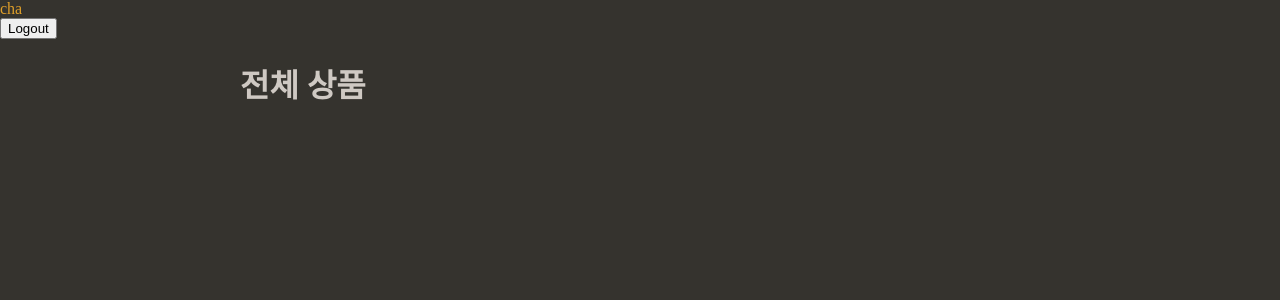
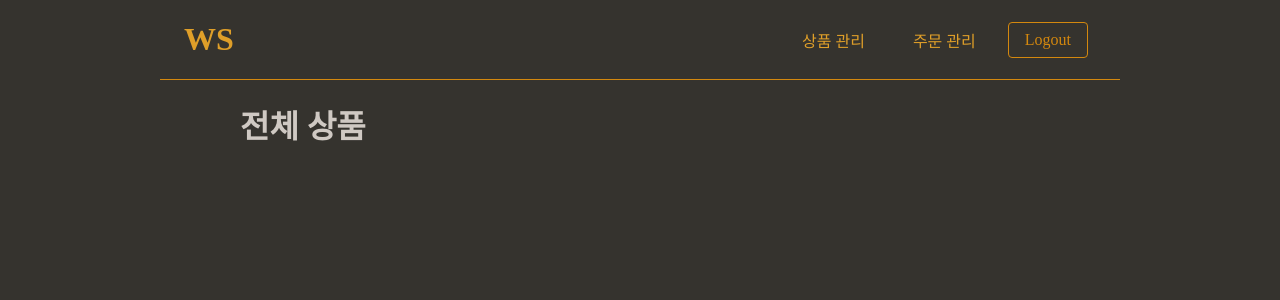
Before and after one commit to kwoncha/ai-nipa, a Node server app: page /products in a window 1280 px wide. Shown: the top 300 px of the page. Run offline with Node 20, Linux system fonts and the light colour scheme; the visitor is signed in with stand-in values (Sample User, id 1); some libraries are stand-ins or nearby versions; some web fonts are replaced.

Commit message:
javascript

```diff
--- a/shop/middlewares/check-auth.js
+++ b/shop/middlewares/check-auth.js
@@ -1,5 +1,5 @@
 function checkAuthStatus(req, res, next) {
-  const uid = req.session.id;
+  const uid = req.session.uid;
 
   if (!uid) {
     return next();
@@ -7,6 +7,7 @@
 
   res.locals.uid = uid;
   res.locals.isAuth = true;
+  res.locals.isAdmin = req.session.isAdmin;
   next();
 }
 
--- /dev/null
+++ b/shop/public/scripts/mobile.js
@@ -0,0 +1,8 @@
+const mobileMenuBtnElement = document.getElementById('mobile-menu-btn');
+const mobileMenuElement = document.getElementById('mobile-menu');
+
+function toggleMobileMenu() {
+  mobileMenuElement.classList.toggle('open');
+}
+
+mobileMenuBtnElement.addEventListener('click', toggleMobileMenu);
--- a/shop/public/styles/base.css
+++ b/shop/public/styles/base.css
@@ -86,3 +86,20 @@
   background-color: var(--color-primary-700);
   border-color: var(--color-primary-700);
 }
+
+.alert {
+  border-radius: var(--border-radius-small);
+  background-color: var(--color-error-100);
+  color: var(--color-error-500);
+  padding: var(--space-4);
+}
+
+.alert h2 {
+  font-size: 1rem;
+  margin: var(--space-2) 0;
+  text-transform: uppercase;
+}
+
+.alert p {
+  margin: var(--space-2) 0;
+}
--- /dev/null
+++ b/shop/public/styles/navigation.css
@@ -0,0 +1,136 @@
+main {
+  margin-top: 6rem;
+}
+
+#main-header {
+  position: fixed;
+  top: 0;
+  left: 0;
+  width: 100%;
+  max-width: 60rem;
+  height: 5rem;
+  margin: 0 auto;
+  padding: var(--space-6);
+  display: flex;
+  justify-content: space-between;
+  align-items: center;
+  border-bottom: 1px solid var(--color-primary-500);
+  background-color: var(--color-gray-500);
+}
+
+#logo a {
+  font-weight: bold;
+  font-size: 2rem;
+}
+
+#main-header nav {
+  display: none;
+}
+
+.nav-item {
+  height: 100%;
+  display: flex;
+  align-items: center;
+  flex-direction: column;
+  justify-content: space-around;
+}
+
+.nav-item li {
+  margin: 0 var(--space-2);
+}
+
+.nav-item button {
+  cursor: pointer;
+  font: inherit;
+  border: 1px solid var(--color-primary-500);
+  border-radius: var(--border-radius-small);
+  background-color: transparent;
+  padding: var(--space-2) var(--space-4);
+}
+
+#mobile-menu-btn {
+  display: flex;
+  flex-direction: column;
+  justify-content: space-between;
+  border: none;
+  cursor: pointer;
+  width: 2.25rem;
+  height: 2.25rem;
+  background-color: transparent;
+  padding: 0;
+}
+
+#mobile-menu-btn span {
+  width: 2.25rem;
+  height: 0.2rem;
+  background-color: var(--color-gray-100);
+}
+
+#mobile-menu {
+  position: fixed;
+  top: 5rem;
+  left: 0;
+  height: calc(100vh - 5rem);
+  width: 100%;
+  background-color: var(--color-gray-700);
+  display: none;
+  flex-direction: column;
+  align-items: center;
+}
+
+#mobile-menu.open {
+  display: flex;
+}
+
+#mobile-menu nav {
+  height: 20rem;
+  width: 90%;
+  margin: var(--space-4) auto;
+}
+
+#mobile-menu .nav-item a,
+#mobile-menu .nav-item button {
+  font-size: 1.75rem;
+  color: var(--color-primary-100);
+}
+
+@media (min-width: 48rem) {
+  main {
+    margin-top: 0;
+  }
+
+  #main-header {
+    position: static;
+  }
+
+  #main-header nav {
+    display: block;
+  }
+
+  .nav-item button {
+    color: var(--color-primary-500);
+    border-color: var(--color-primary-500);
+  }
+
+  #mobile-menu-btn {
+    display: none;
+  }
+
+  #mobile-menu {
+    display: none;
+  }
+
+  .nav-item {
+    flex-direction: row;
+  }
+
+  .nav-item a {
+    padding: var(--space-2) var(--space-4);
+    border-radius: var(--border-radius-small);
+  }
+
+  .nav-item a:hover,
+  .nav-item a:active {
+    background-color: var(--color-primary-500-bg);
+  }
+}
--- a/shop/util/authentication.js
+++ b/shop/util/authentication.js
@@ -1,11 +1,11 @@
 function createUserSession(req, user, action) {
   req.session.uid = user._id.toString();
+  req.session.isAdmin = user.isAdmin;
   req.session.save(action);
 }
 
 function destroyUserAuthSession(req) {
   req.session.uid = null;
-  req.session.isAuth = false;
 }
 
 module.exports = {
--- a/shop/views/customer/products/all-products.ejs
+++ b/shop/views/customer/products/all-products.ejs
@@ -1,4 +1,4 @@
-<%- include('../../shared/includes/head', {pageTitle:'All products'}) %>
+<%- include('../../shared/includes/head', {pageTitle:'전체 상품'}) %>
 </head>
 <body>
   <%- include('../../shared/includes/header') %>
--- a/shop/views/shared/includes/head.ejs
+++ b/shop/views/shared/includes/head.ejs
@@ -8,3 +8,5 @@
   <link rel="preconnect" href="https://fonts.gstatic.com" crossorigin>
   <link href="https://fonts.googleapis.com/css2?family=IBM+Plex+Sans+KR:wght@400;500;600&family=Noto+Sans+KR:wght@700&family=Orbit&display=swap" rel="stylesheet">
   <link rel="stylesheet" href="/styles/base.css">
+  <link rel="stylesheet" href="/styles/navigation.css">
+  <script src="/scripts/mobile.js" defer></script>
--- a/shop/views/shared/includes/header.ejs
+++ b/shop/views/shared/includes/header.ejs
@@ -1,15 +1,16 @@
-<header>
-  <div><a href="/">cha</a></div>
+<header id="main-header">
+  <div id="logo"><a href="/">WS</a></div>
   <nav>
-    <ul>
-      <% if ( locals.isAuth ) {%>
-      <li>
-        <form action="/logout" method="POST">
-          <input type="hidden" name="_csrf" value="<%= locals.csrfToken %>" />
-          <button>Logout</button>
-        </form>
-      </li>
-      <% } %>
-    </ul>
+    <%- include('nav-item') %>
   </nav>
+  <button id="mobile-menu-btn">
+    <span></span>
+    <span></span>
+    <span></span>
+  </button>
 </header>
+<aside id="mobile-menu">
+  <nav>
+    <%- include('nav-item') %>
+  </nav>
+</aside>
--- /dev/null
+++ b/shop/views/shared/includes/nav-item.ejs
@@ -0,0 +1,29 @@
+<ul class="nav-item">
+  <% if (!locals.isAdmin) { %>
+    <li><a href="/">샵</a></li>
+    <li><a href="/cart">장바구니</a></li>
+  <% } %>
+
+  <% if (locals.isAuth && !locals.isAdmin) { %>
+    <li><a href="/orders">주문 목록</a></li>
+  <% } %>
+
+  <% if (locals.isAdmin) {%>
+    <li><a href="/admin/products">상품 관리</a></li>
+    <li><a href="/admin/orders">주문 관리</a></li>
+  <% } %>
+
+  <% if (!locals.isAuth) { %>
+    <li><a href="/signup">회원 가입</a></li>
+    <li><a href="/login">로그인</a></li>
+  <% } %>
+
+  <% if ( locals.isAuth ) {%>
+  <li>
+    <form action="/logout" method="POST">
+      <input type="hidden" name="_csrf" value="<%= locals.csrfToken %>" />
+      <button>Logout</button>
+    </form>
+  </li>
+  <% } %>
+</ul>
```
Also changed, not shown: shop/controllers/auth.js (+103 -9 lines), shop/models/user.model.js (+8 -0 lines), shop/routes/admin.routes.js (added, +9 -0 lines), shop/util/session-flash.js (added, +17 -0 lines), shop/util/validation.js (added, +31 -0 lines), shop/views/customer/auth/login.ejs (+8 -2 lines), shop/views/customer/auth/signup.ejs (+13 -7 lines).
